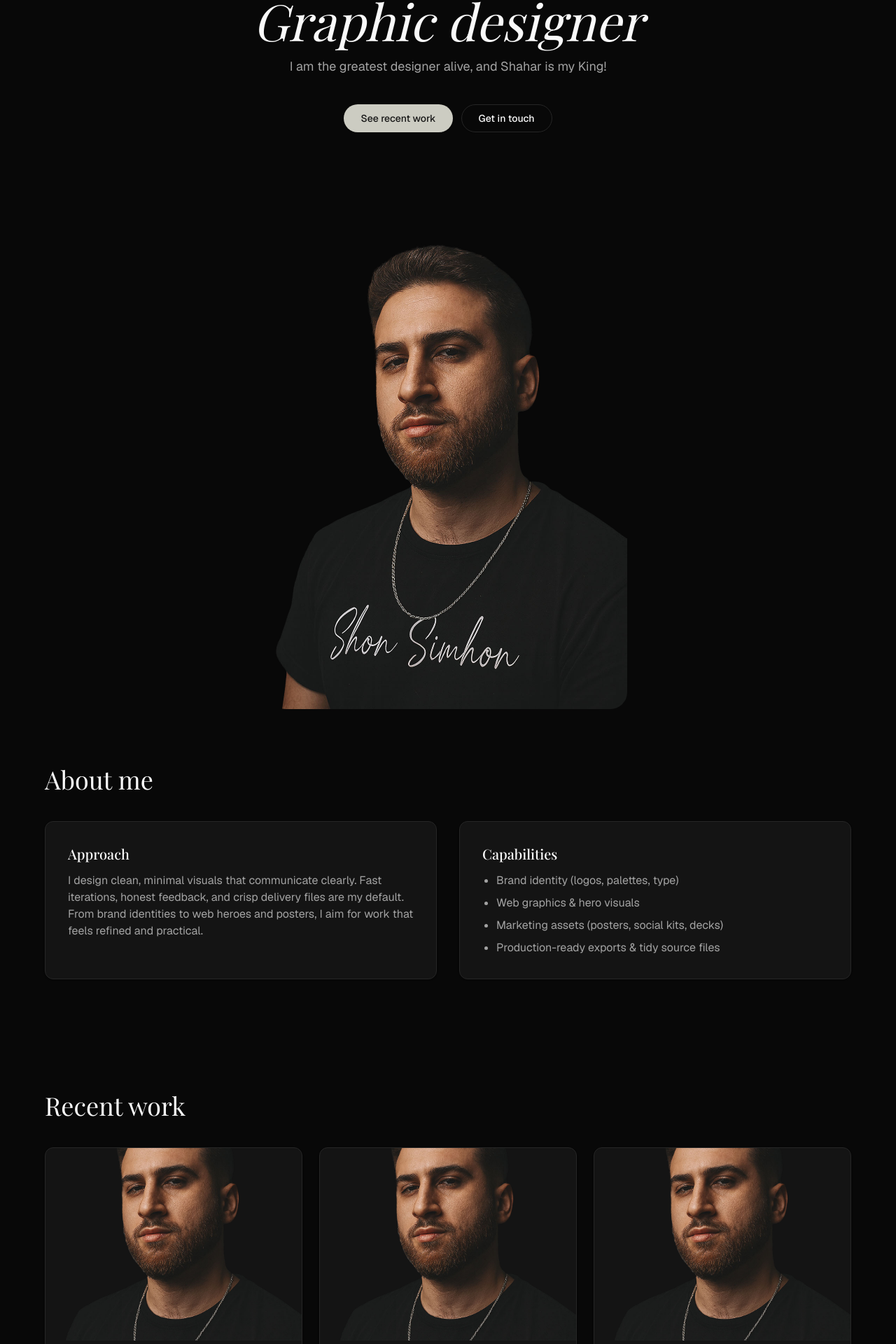
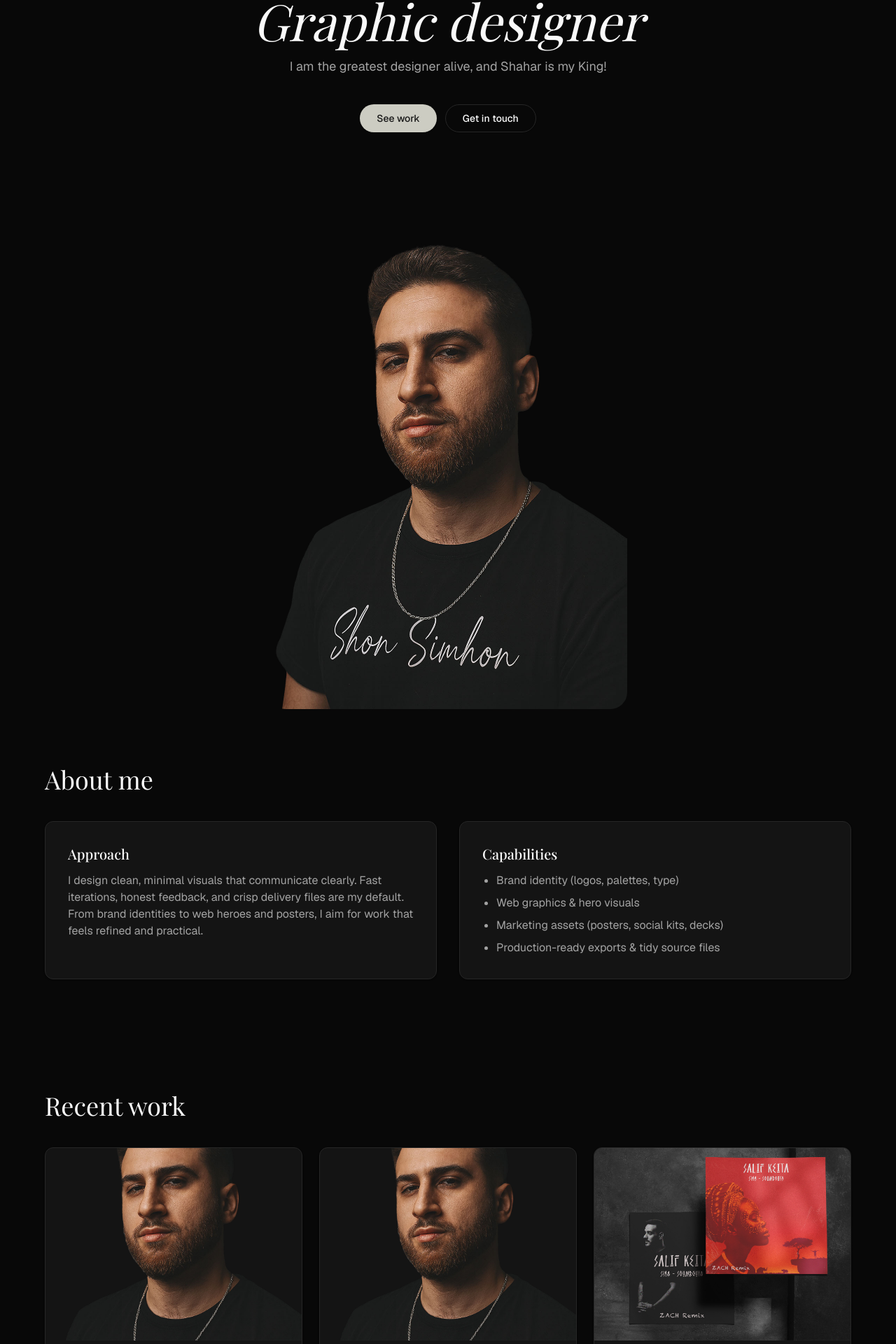
Before and after one commit to HilelShahar/shon-design, a Next.js app: page / in a window 1280 px wide. Shown: the part 285-2205 px from the top of the page at 70% size. Built offline with nearby package versions, Linux system fonts and the light colour scheme; a web font is replaced by a local one.

Commit message:
prior to work page

```diff
--- a/src/app/layout.tsx
+++ b/src/app/layout.tsx
@@ -25,7 +25,7 @@ export const viewport: Viewport = {
 };
 
 export const metadata: Metadata = {
-  title: "Shon Simhon",
+  title: "Shon's Design",
   description: "Developed by Shahar Hilel",
   icons: { icon: "/favicon.ico" }, // add /public/favicon.ico
   metadataBase: new URL("https://your-domain.com"), // set your real domain
--- a/src/app/page.tsx
+++ b/src/app/page.tsx
@@ -206,7 +206,7 @@ export default function HomePage() {
           {/* CTAs */}
           <div className="mb-14 flex flex-col sm:flex-row items-center justify-center gap-3 reveal-up delay-300">
             <Button size="lg" onClick={() => scrollToSection("work")} className="rounded-full px-6">
-              See recent work
+              See work
             </Button>
             <Button size="lg" variant="outline" onClick={() => scrollToSection("contact")} className="rounded-full px-6">
               Get in touch
@@ -264,7 +264,7 @@ export default function HomePage() {
             {[
               { src: "/p2.png", title: "Poster Series", tag: "Print" },
               { src: "/p2.png", title: "Brand System", tag: "Branding" },
-              { src: "/p2.png", title: "Web Graphics", tag: "Web" },
+              { src: "/example.jpg", title: "ZACH - Track Design", tag: "2024" },
               // { src: "/p2.png", title: "Campaign Kit", tag: "Marketing" },
             ].map((item, i) => (
               <Card key={i} className="overflow-hidden group">
```
Also changed, not shown: public/example.jpg (added).
